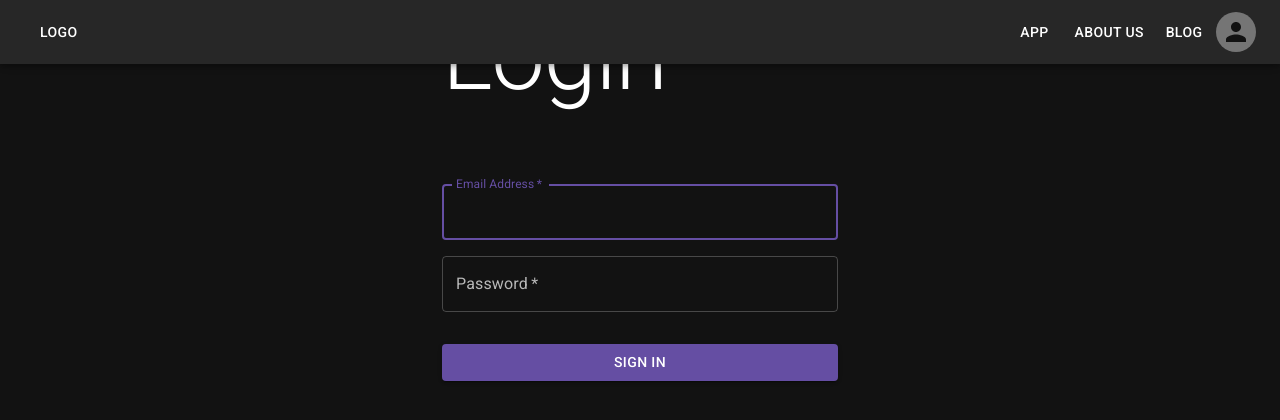
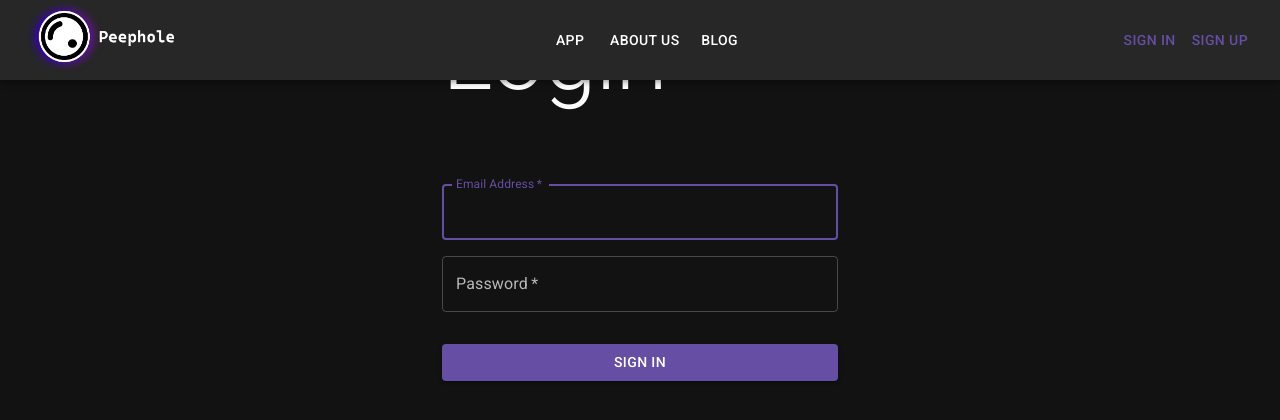
Before and after one commit to PeepholeApp/NFSD_APP_FRONTEND, a React (Vite) app: page /login in a window 1280 px wide. Shown: the top 420 px of the page. Built offline with nearby package versions, Linux system fonts and the light colour scheme.

Commit message:
modified the navigation bar without logging in

```diff
--- a/src/components/NavBar.jsx
+++ b/src/components/NavBar.jsx
@@ -10,8 +10,6 @@ import IconButton from "@mui/material/IconButton";
 import Avatar from "@mui/material/Avatar";
 import logo from "../assets/logo.png";
 import Stack from "@mui/material/Stack";
-import Tabs from "@mui/material/Tabs";
-import Tab from "@mui/material/Tab";
 
 const Navbar = () => {
   const { user } = useAuth();
@@ -32,7 +30,7 @@ const Navbar = () => {
           }}
         >
           <Box onClick={onHome}>
-            <img src={logo} alt="logo" style={{ width: 100 }} />
+            <img src={logo} alt="logo" style={{ width: 150 }} />
           </Box>
 
           <Box>
@@ -45,7 +43,9 @@ const Navbar = () => {
             <Button key={"Home"} sx={{ color: "#fff" }}>
               About us
             </Button>
-            Contact
+            <Button key={"Home"} sx={{ color: "#fff" }}>
+              Contact
+            </Button>
           </Box>
 
           <Avatar></Avatar>
@@ -54,15 +54,16 @@ const Navbar = () => {
     </>
   ) : (
     <AppBar component="nav">
-      <Toolbar>
-        <Button
-          variant="h6"
-          component="div"
-          onClick={onHome}
-          sx={{ flexGrow: 1, display: { xs: "none", sm: "block" } }}
-        >
-          LOGO
-        </Button>
+      <Toolbar
+        sx={{
+          flexDirection: "row",
+          justifyContent: "space-between",
+          alignItems: "center",
+        }}
+      >
+        <Box onClick={onHome}>
+          <img src={logo} alt="logo" style={{ width: 150 }} />
+        </Box>
         <Box sx={{ display: { xs: "none", sm: "block" } }}>
           <Button key={"Home"} sx={{ color: "#fff" }}>
             App
@@ -73,9 +74,10 @@ const Navbar = () => {
           <Button key={"Home"} sx={{ color: "#fff" }}>
             Blog
           </Button>
-          <IconButton sx={{ p: 0 }}>
-            <Avatar />
-          </IconButton>
+        </Box>
+        <Box>
+          <Button>Sign In</Button>
+          <Button>Sign up</Button>
         </Box>
       </Toolbar>
     </AppBar>
```
